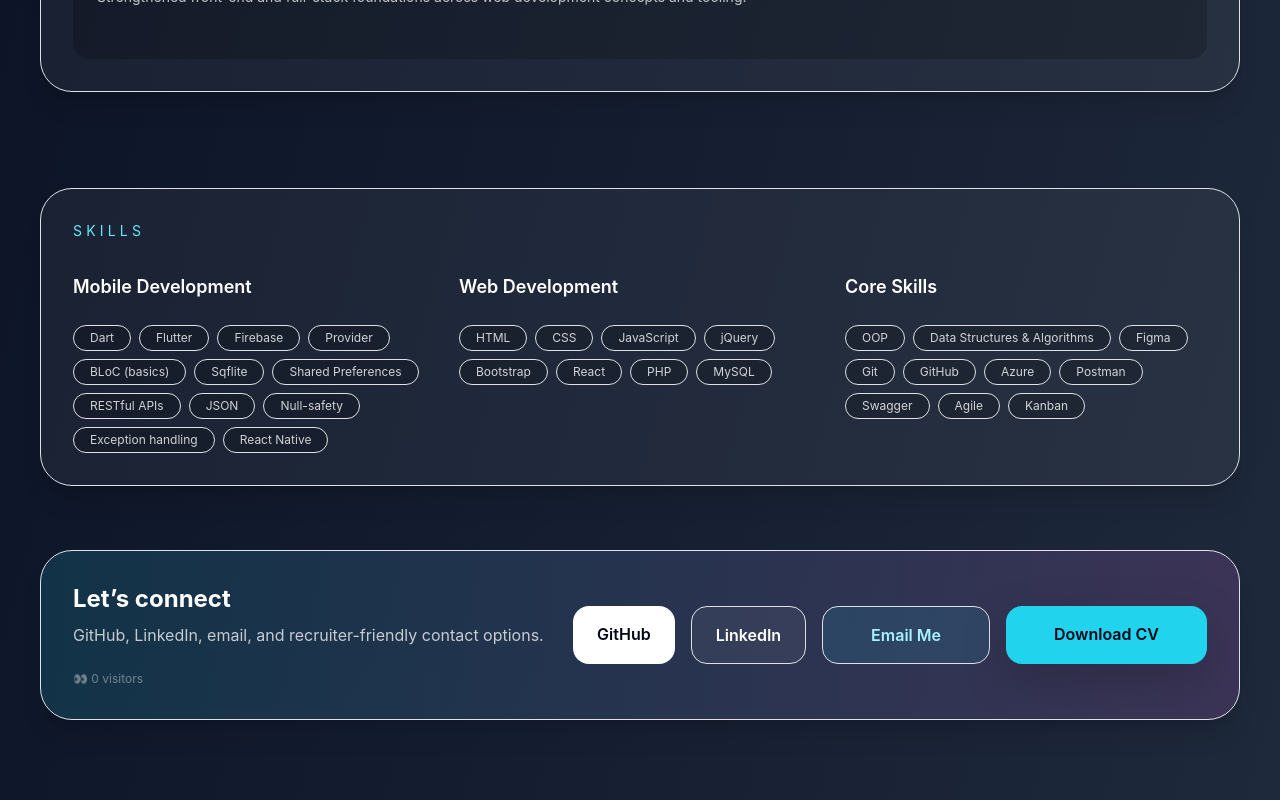
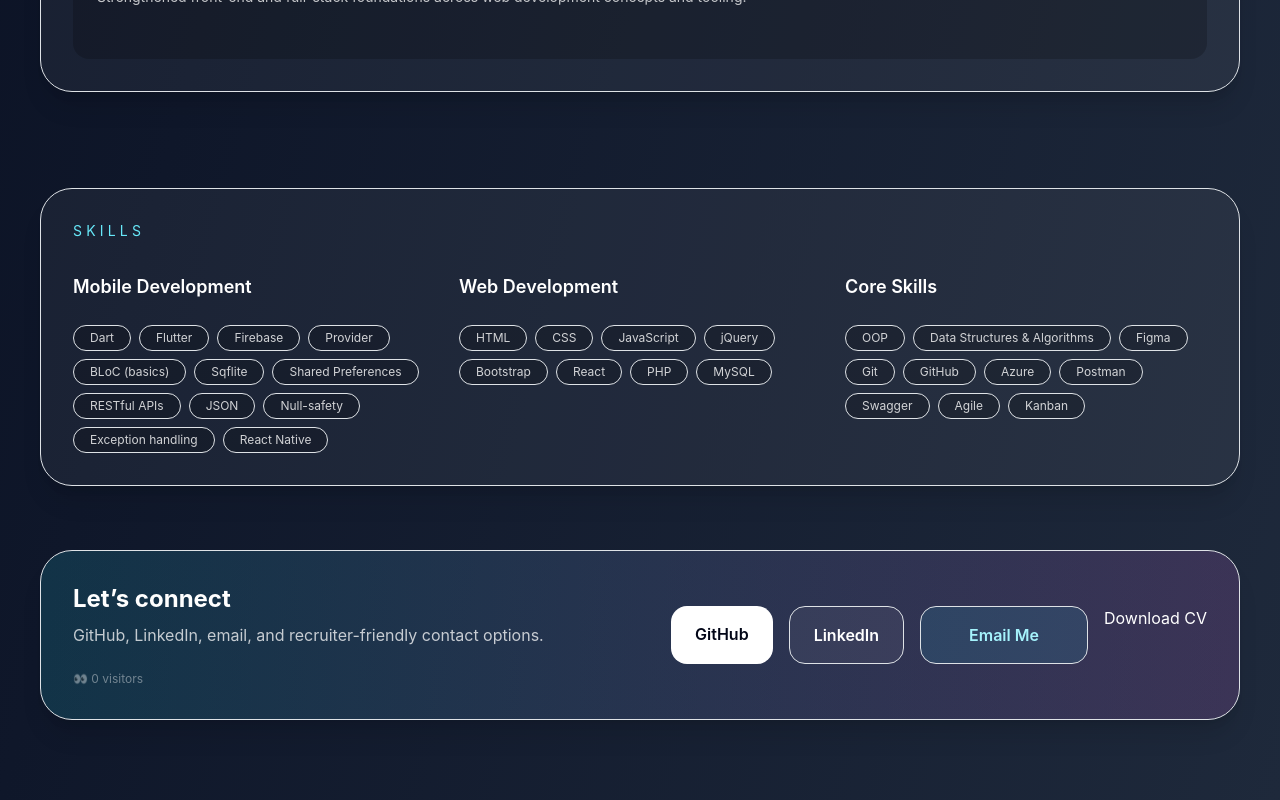
Before and after one commit to ghaliah-Abuhejleh/portfolio, a React (Create React App) app: page / in a window 1280 px wide. Shown: the part 4100-4900 px from the top of the page. Built offline with nearby package versions, Linux system fonts and the light colour scheme; no server answers.

Commit message:
update cv button

```diff
--- a/src/components/ContactSection.jsx
+++ b/src/components/ContactSection.jsx
@@ -49,14 +49,14 @@ export default function ContactSection({ links }) {
           >
             Email Me
           </a>
+<a
+  href={`${process.env.PUBLIC_URL}/Ghaliah_Abu_Hejleh_CV_026.htm`}
+  target="_blank"
+  rel="noreferrer"
+>
+  Download CV
+</a>
 
-         <a
-            href="/Ghaliah_Abu_Hejleh_CV_026.pdf"
-            download
-            className="rounded-2xl bg-cyan-400 px-5 py-3 font-semibold text-slate-950 shadow-lg transition hover:scale-[1.02]"
-          >
-            Download CV
-          </a>
         </div>
       </div>
     </section>
```
